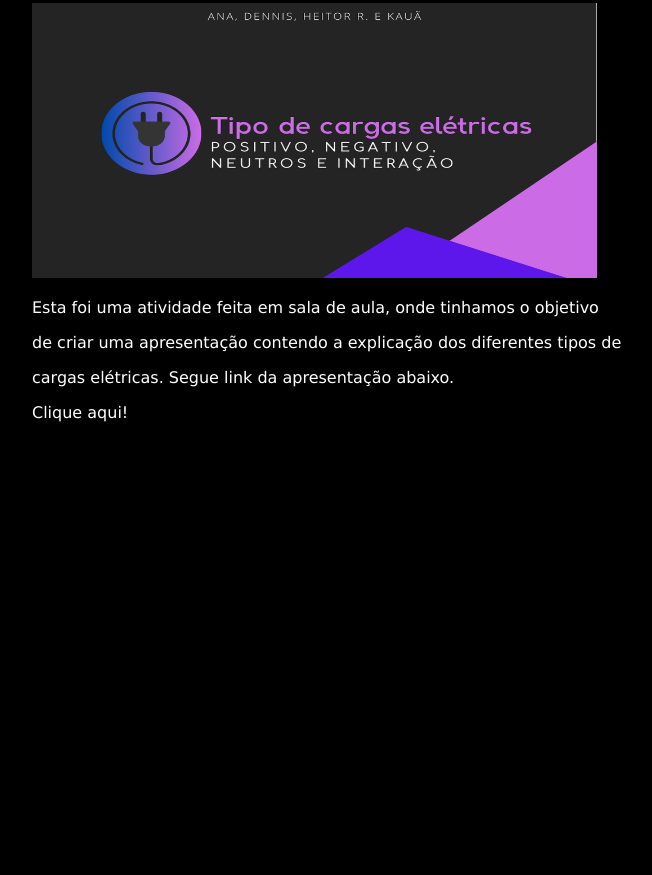
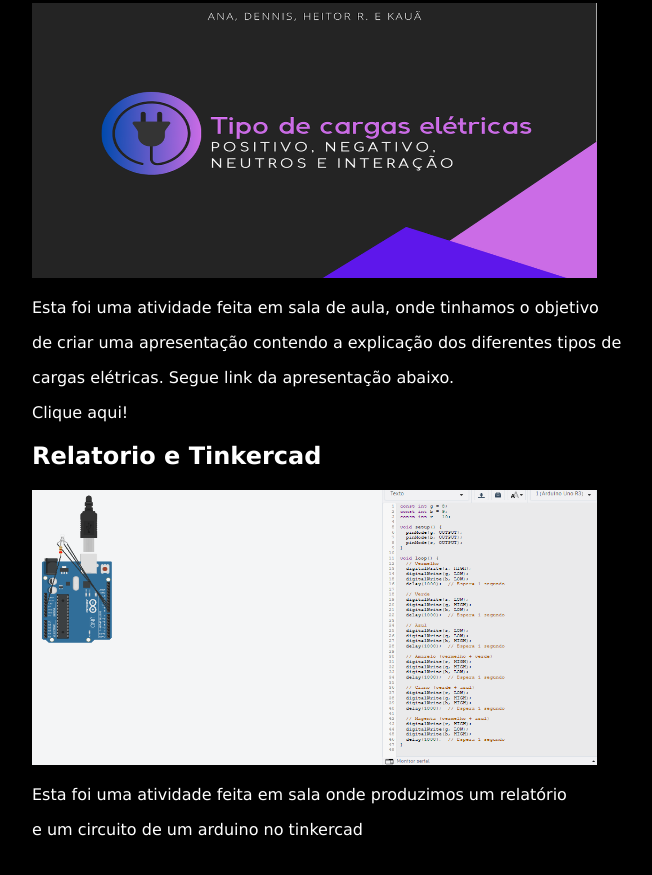
Before and after one commit to HeitorSchwRach/Portfolio, a plain HTML site: page project.html in a window 1280 px wide. Shown: the part 1499-2374 px from the top of the page, without its empty margins (76-728 px from the left). Before the commit the page ends 1971 px from the top, so only its background shows below. Drawn offline with Linux system fonts and the light colour scheme.

Commit message:
Add files via upload

```diff
--- a/project.html
+++ b/project.html
@@ -110,6 +110,19 @@
                         <a href="https://www.canva.com/design/DAGFMgrkUCY/TVw3wLN6Q0m5j_KZfpde3w/edit?utm_content=DAGFMgrkUCY&utm_campaign=designshare&utm_medium=link2&utm_source=sharebutton"
                             target="_blank" rel="noop">Clique aqui!</a>
 
+                        <div class="latividade">
+                            <div class="titulo">
+                                <h2>Relatorio  e Tinkercad</h2>
+                            </div>
+                            <div class="img">
+                                <img src="Tinkercad2.png">
+                            </div>
+                            <div class="p1">
+                            <p>Esta foi uma atividade feita em sala onde produzimos um relatório</p>
+                            <p>e um circuito de um arduino no tinkercad</p>
+                            </div>
+                        </div>
+
                     </div>
                 </div>
             </div>
```
Also changed, not shown: index.css (line endings or trailing spaces).
